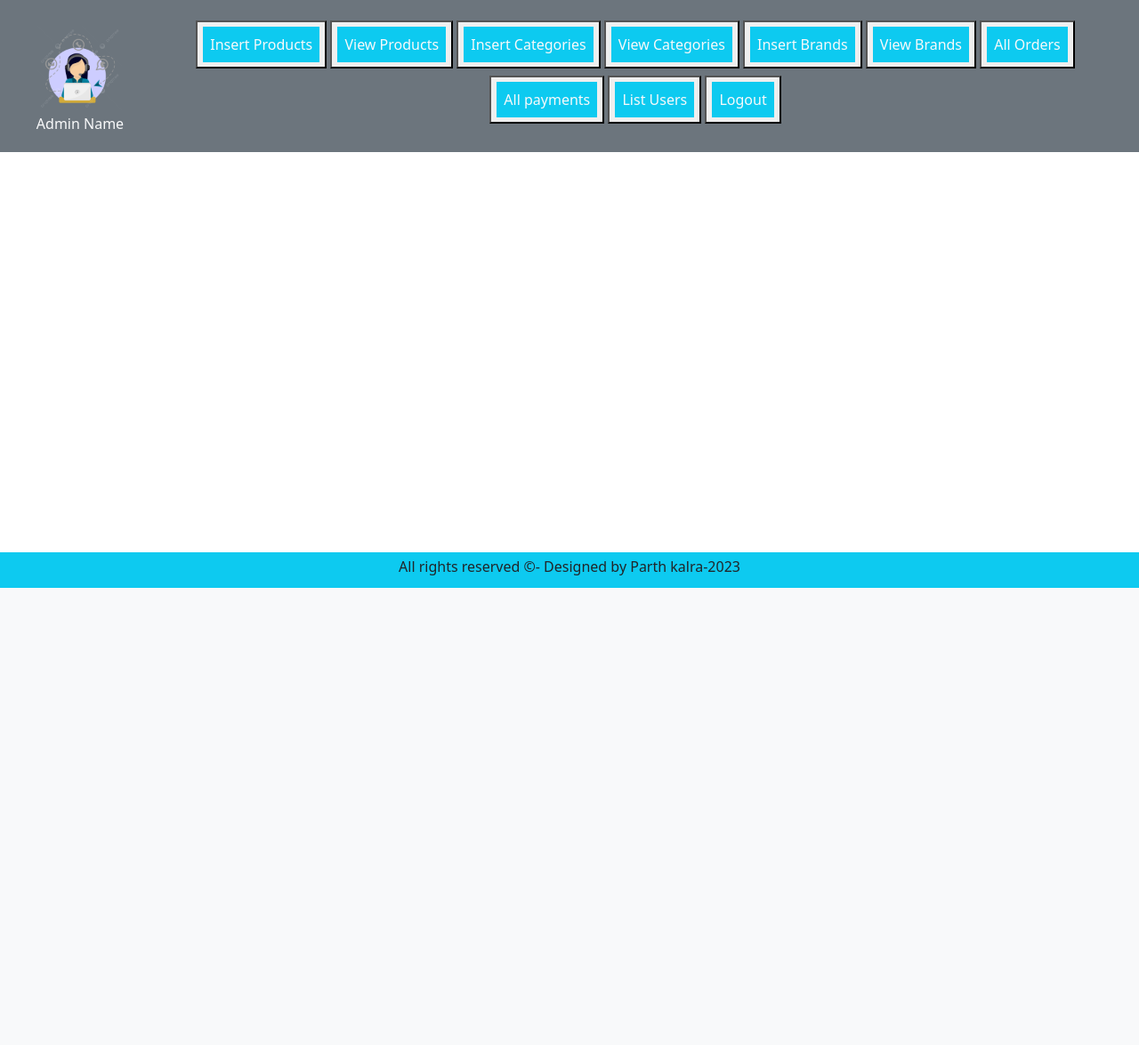
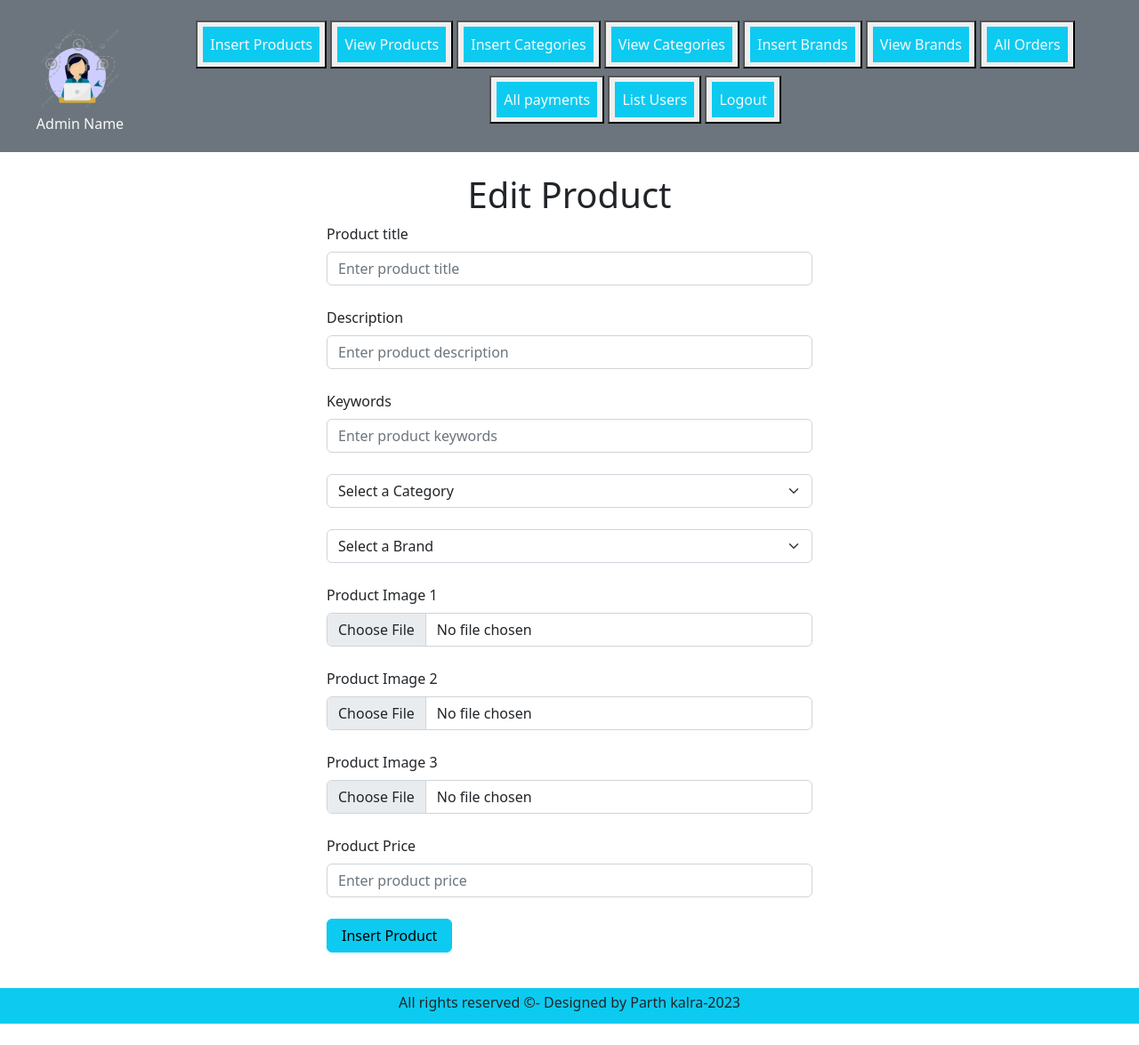
Before and after one commit to Parth1907/E-commerce_website, a PHP site: page /admin_area/index.php?edit_product=1 in a window 1280 px wide. Shown: the part 139-1314 px from the top of the page at 89% size. Before the commit the page ends 800 px from the top, so only its background shows below. Run offline with PHP 8.4, Linux system fonts and the light colour scheme; data comes from the database, SQL or seed files in the repository.

Commit message:
Add files via upload

```diff
--- /dev/null
+++ b/E-commerce website/admin_area/edit_product.php
@@ -0,0 +1,94 @@
+<div class="container mt-3">
+    <h1 class="text-center">Edit Product</h1>
+
+    <!-- form -->
+    <form action="" method="post" enctype="multipart/form-data">
+        <!-- title -->
+        <div class="form-outline mb-4 w-50 m-auto">
+            <label for="product_title" class="form-label">Product title</label>
+            <input type="text" name="product_title" id="product_title" class="form-control"
+                placeholder="Enter product title" autocomplete="false" required>
+        </div>
+
+        <!-- description -->
+        <div class="form-outline mb-4 w-50 m-auto">
+            <label for="description" class="form-label">Description</label>
+            <input type="text" name="description" id="description" class="form-control"
+                placeholder="Enter product description" autocomplete="false" required>
+        </div>
+
+        <!-- keywords -->
+        <div class="form-outline mb-4 w-50 m-auto">
+            <label for="product_keywords" class="form-label">Keywords</label>
+            <input type="text" name="product_keywords" id="product_keywords" class="form-control"
+                placeholder="Enter product keywords" autocomplete="false" required>
+        </div>
+
+        <!-- categories -->
+        <div class="form-outline mb-4 w-50 m-auto">
+            <select name="product_category" id="category_select" class="form-select">
+                <option value="">Select a Category</option>
+                <?php
+                $select_query = "Select * from `categories`";
+                $result_query = mysqli_query($con, $select_query);
+
+                while ($row = mysqli_fetch_assoc($result_query)) {
+                    $category_title = $row['category_title'];
+                    $category_id = $row['category_id'];
+                    echo "<option value='$category_id'>$category_title</option>";
+                }
+                ?>
+            </select>
+        </div>
+
+        <!-- brand -->
+        <div class="form-outline mb-4 w-50 m-auto">
+            <select name="product_brand" id="brand_select" class="form-select">
+                <option value="">Select a Brand</option>
+                <?php
+                $select_query = "Select * from `brands`";
+                $result_query = mysqli_query($con, $select_query);
+
+                while ($row = mysqli_fetch_assoc($result_query)) {
+                    $brand_title = $row['brand_title'];
+                    $brand_id = $row['brand_id'];
+                    echo "<option value='$brand_id'>$brand_title</option>";
+                }
+                ?>
+            </select>
+        </div>
+
+        <!-- Image 1 -->
+        <div class="form-outline mb-4 w-50 m-auto">
+            <label for="product_image1" class="form-label">Product Image 1</label>
+            <input type="file" name="product_image1" id="product_image1" class="form-control"
+                placeholder="Enter product keywords" autocomplete="false" required>
+        </div>
+
+        <!-- Image 2 -->
+        <div class="form-outline mb-4 w-50 m-auto">
+            <label for="product_image2" class="form-label">Product Image 2</label>
+            <input type="file" name="product_image2" id="product_image2" class="form-control"
+                placeholder="Enter product keywords" autocomplete="false" required>
+        </div>
+
+        <!-- Image 3 -->
+        <div class="form-outline mb-4 w-50 m-auto">
+            <label for="product_image3" class="form-label">Product Image 3</label>
+            <input type="file" name="product_image3" id="product_image3" class="form-control" autocomplete="false"
+                required>
+        </div>
+
+        <!-- price -->
+        <div class="form-outline mb-4 w-50 m-auto">
+            <label for="product_price" class="form-label">Product Price</label>
+            <input type="text" name="product_price" id="product_price" class="form-control"
+                placeholder="Enter product price" autocomplete="false" required>
+        </div>
+
+        <!-- submission -->
+        <div class="form-outline mb-4 w-50 m-auto">
+            <input type="submit" name="insert_product" class="btn btn-info mb-3 px-3" value="Insert Product">
+        </div>
+    </form>
+</div>
--- a/E-commerce website/admin_area/index.php
+++ b/E-commerce website/admin_area/index.php
@@ -1,29 +1,40 @@
+<?php
+include('../includes/connect.php');
+?>
 <!DOCTYPE html>
 <html lang="en">
+
 <head>
     <meta charset="UTF-8">
     <meta name="viewport" content="width=device-width, initial-scale=1.0">
     <!-- bootstrap css link -->
-    <link href="https://cdn.jsdelivr.net/npm/bootstrap@5.2.3/dist/css/bootstrap.min.css" rel="stylesheet" integrity="sha384-rbsA2VBKQhggwzxH7pPCaAqO46MgnOM80zW1RWuH61DGLwZJEdK2Kadq2F9CUG65" crossorigin="anonymous">
+    <link href="https://cdn.jsdelivr.net/npm/bootstrap@5.2.3/dist/css/bootstrap.min.css" rel="stylesheet"
+        integrity="sha384-rbsA2VBKQhggwzxH7pPCaAqO46MgnOM80zW1RWuH61DGLwZJEdK2Kadq2F9CUG65" crossorigin="anonymous">
 
     <!-- font awesome link -->
-    <link rel="stylesheet" href="https://cdnjs.cloudflare.com/ajax/libs/font-awesome/6.4.0/css/all.min.css" integrity="sha512-iecdLmaskl7CVkqkXNQ/ZH/XLlvWZOJyj7Yy7tcenmpD1ypASozpmT/E0iPtmFIB46ZmdtAc9eNBvH0H/ZpiBw==" crossorigin="anonymous" referrerpolicy="no-referrer" />
+    <link rel="stylesheet" href="https://cdnjs.cloudflare.com/ajax/libs/font-awesome/6.4.0/css/all.min.css"
+        integrity="sha512-iecdLmaskl7CVkqkXNQ/ZH/XLlvWZOJyj7Yy7tcenmpD1ypASozpmT/E0iPtmFIB46ZmdtAc9eNBvH0H/ZpiBw=="
+        crossorigin="anonymous" referrerpolicy="no-referrer" />
 
-    <!-- custom css file -->
+    <!-- external css file -->
     <link rel="stylesheet" href="../style.css">
     <title>Admin Dashboard</title>
 </head>
+
 <body>
-
-    <div class="container-fluid p-0">
+    <div id="page-container">
+        <div class="container-fluid p-0" >
             <!-- navbar -->
             <nav class="navbar navbar-expand-lg navbar-light bg-info">
                 <div class="container-fluid">
-                <img src="../images/kisspng-e-commerce-web-design-website-development-internet-ebook-vendors-mspbasics-com-5b6e96aa031a87.7762759015339741860127.png" alt="Logo" class="logo">
+                    <img src="../images/kisspng-e-commerce-web-design-website-development-internet-ebook-vendors-mspbasics-com-5b6e96aa031a87.7762759015339741860127.png"
+                        alt="Logo" class="logo">
                     <nav class="navbar navbar-expand-lg">
                         <ul class="navbar-nav">
                             <li class="nav-item">
-                            <a href="#" class="nav-link"><h5>Welcome guest</h1></a>
+                                <a href="#" class="nav-link">
+                                    <h5>Welcome guest</h1>
+                                </a>
                             </li>
                         </ul>
                     </nav>
@@ -48,57 +59,84 @@
                             <a href="insert_product.php" class="nav-link text-light bg-info my-1">Insert Products</a>
                         </button>
                         <button>
-                        <a href="" class="nav-link text-light bg-info my-1">View Products</a>
+                            <a href="index.php?view_product" class="nav-link text-light bg-info my-1">View Products</a>
                         </button>
                         <button>
-                        <a href="index.php?insert_category" class="nav-link text-light bg-info my-1">Insert Categories</a>
+                            <a href="index.php?insert_category" class="nav-link text-light bg-info my-1">Insert
+                                Categories</a>
                         </button>
                         <button>
-                        <a href="" class="nav-link text-light bg-info my-1">View Categories</a>
+                            <a href="index.php?view_category" class="nav-link text-light bg-info my-1">View
+                                Categories</a>
                         </button>
                         <button>
                             <a href="index.php?insert_brands" class="nav-link text-light bg-info my-1">Insert Brands</a>
                         </button>
                         <button>
-                        <a href="" class="nav-link text-light bg-info my-1">View Brands</a>
+                            <a href="index.php?view_brands" class="nav-link text-light bg-info my-1">View Brands</a>
                         </button>
                         <button>
-                        <a href="" class="nav-link text-light bg-info my-1">All Orders</a>
+                            <a href="index.php?all_orders" class="nav-link text-light bg-info my-1">All Orders</a>
                         </button>
                         <button>
-                        <a href="" class="nav-link text-light bg-info my-1">All payments</a>
+                            <a href="index.php?all_payments" class="nav-link text-light bg-info my-1">All payments</a>
                         </button>
                         <button>
-                        <a href="" class="nav-link text-light bg-info my-1">List Users</a>
+                            <a href="index.php?list_users" class="nav-link text-light bg-info my-1">List Users</a>
                         </button>
                         <button>
-                        <a href="" class="nav-link text-light bg-info my-1">Logout</a>
+                            <a href="../users_area/logout.php" class="nav-link text-light bg-info my-1">Logout</a>
                         </button>
                     </div>
                 </div>
             </div>
 
             <!-- Admin Forms/ Show on btn press php for all btns -->
-        <div class="container my-4">
+            <div class="container my-4" id="content-wrap">
                 <?php
+
+                if (isset($_GET['view_product'])) {
+                    include('view_product.php');
+                }
                 if (isset($_GET['insert_category'])) {
                     include('insert_categories.php');
+                }
+                if (isset($_GET['view_category'])) {
+                    include('view_category.php');
                 }
                 if (isset($_GET['insert_brands'])) {
                     include('insert_brands.php');
                 }
+                if (isset($_GET['view_brands'])) {
+                    include('view_brands.php');
+                }
+                if (isset($_GET['all_orders'])) {
+                    include('all_orders.php');
+                }
+                if (isset($_GET['all_payments'])) {
+                    include('all_payments.php');
+                }
+                if (isset($_GET['list_users'])) {
+                    include('list_users.php');
+                }
+                if (isset($_GET['edit_product'])) {
+                    include('edit_product.php');
+                }
+                if (isset($_GET['delete_product'])) {
+                    include('delete_product.php');
+                }
                 ?>
             </div>
+        </div>
+        <!-- Footer -->
+        <?php
+        include('../includes/footer.php');
+        ?>
     </div>
 
 
 
-    <!-- Footer -->
-    <footer class="bg-info p-1 text-center" style="
-    position: absolute;
-    bottom: 0;
-    width: 100%;">
-        <p>All rights reserved &copy;- Designed by Parth kalra-2023</p>
-    <footer>
+
 </body>
+
 </html>
--- a/E-commerce website/cart.php
+++ b/E-commerce website/cart.php
@@ -178,7 +178,7 @@ session_start();
                         if ($result_count > 0) {
                             echo   "<h4 class='px-3 m-3'>Subtotal: <strong class='text-info'>&#8377;$total_price/-</strong></h4>
                                 <input type='submit' value='Continue shopping' class='bg-info px-3 px-2 m-3 border-0' name='continue_shopping'>
-                                <buttton class='bg-secondary px-3 px-2 m-3 border-0'><a class='text-light text-decoration-none' href='users_area/checkout.php'>Checkout</a></button>";
+                                <buttton class='bg-secondary px-3 px-2 m-3 border-0'><a class='text-light text-decoration-none' href='./users_area/checkout.php'>Checkout</a></button>";
                         } else {
                             echo "<input type='submit' value='Continue shopping' class='bg-info px-3 px-2 m-3 border-0' name='continue_shopping'>";
                         }
--- a/E-commerce website/style.css
+++ b/E-commerce website/style.css
@@ -69,7 +69,7 @@ footer {
   bottom: 0;
   width: 100%;
   height: 2.5rem;
-  /* margin-top: 100px; */
+  margin-top: 100px;
 }
 
 #page-container {
--- a/E-commerce website/users_area/user_registration.php
+++ b/E-commerce website/users_area/user_registration.php
@@ -40,7 +40,7 @@ if (isset($_POST['register'])) {
     if ($row_count > 0) {
         $_SESSION['username'] = $user_username;
         echo "<script>alert('You have items in your cart')</script>";
-        echo "<script>window.open('../checkout.php','_self')</script>";
+        echo "<script>window.open('./checkout.php','_self')</script>";
     } else {
         echo "<script>window.open('../index.php','_self')</script>";
     }
```
Also changed, not shown: E-commerce website/admin_area/view_product.php (added, +81 -0 lines), E-commerce website/admin_area/all_orders.php (added), E-commerce website/admin_area/all_payments.php (added), E-commerce website/admin_area/delete_product.php (added), E-commerce website/admin_area/list_users.php (added), E-commerce website/admin_area/view_brands.php (added), E-commerce website/admin_area/view_category.php (added), E-commerce website/users_area/user_img/IMG_20180720_095028.jpg (added). Lines whose indentation alone changed are shown as unchanged.
